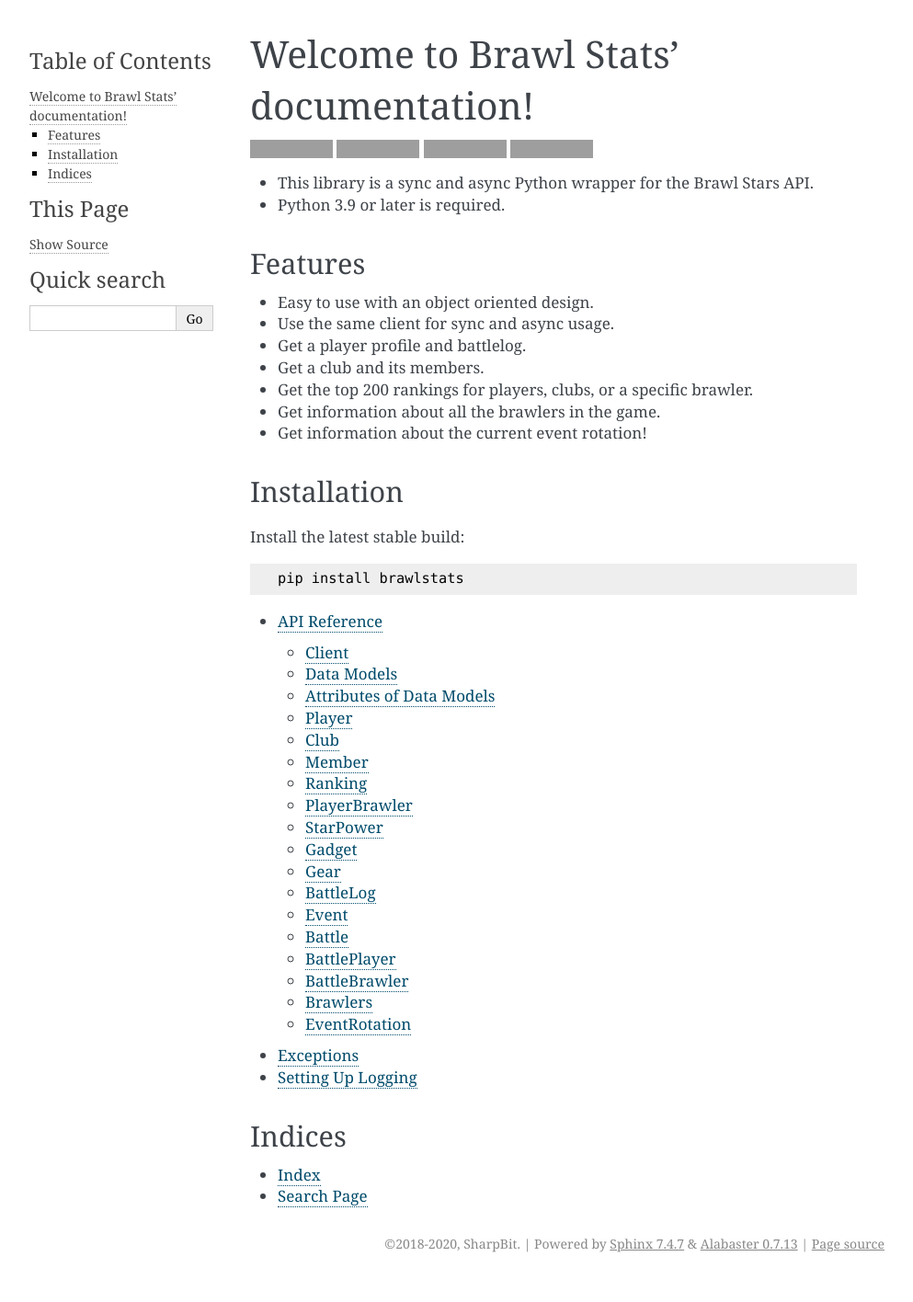
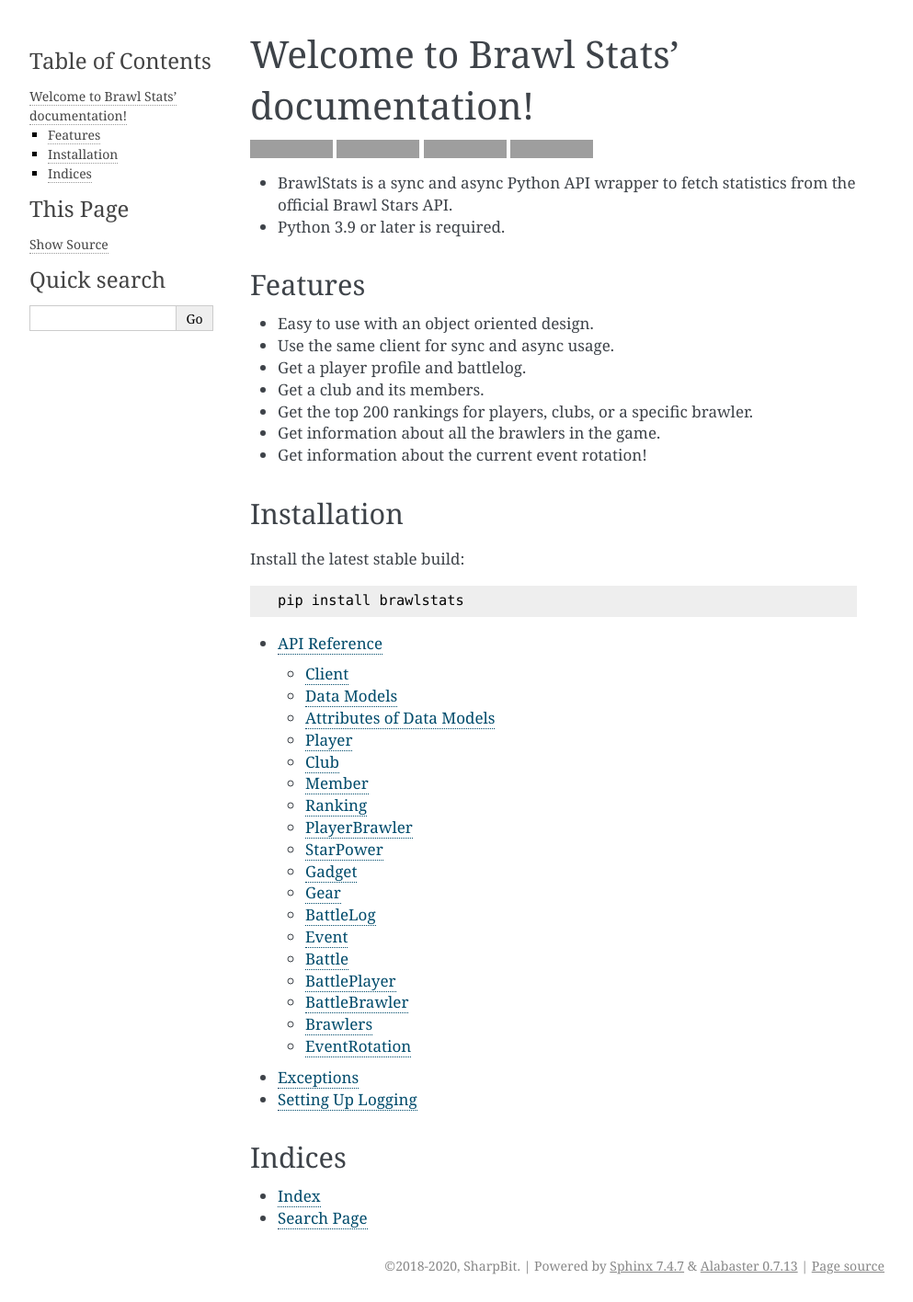
Before and after one commit to SharpBit/brawlstats, a Sphinx documentation site: the page built from docs/index.rst, in a window 1280 px wide. Shown: the whole page at 92% size, without its empty margins (148-1141 px from the left). Built offline with Sphinx 7.4.7, drawn with Linux system fonts in a browser that asks for light colours; before the commit the page ends 1392 px from its top, so only the background shows below that; grey boxes are pictures that could not be loaded.

```diff
--- a/README.rst
+++ b/README.rst
@@ -20,7 +20,7 @@ Brawl Stats
     :target: https://github.com/SharpBit/brawlstats/blob/master/LICENSE
     :alt: MIT License
 
-- This library is a sync and async Python wrapper for the Brawl Stars API.
+- BrawlStats is a sync and async Python API wrapper to fetch statistics from the official Brawl Stars API.
 - Python 3.9 or later is required.
 
 Features
--- a/docs/index.rst
+++ b/docs/index.rst
@@ -17,7 +17,7 @@ Welcome to Brawl Stats' documentation!
     :target: https://github.com/SharpBit/brawlstats/blob/master/LICENSE
     :alt: MIT License
 
-- This library is a sync and async Python wrapper for the Brawl Stars API.
+- BrawlStats is a sync and async Python API wrapper to fetch statistics from the official Brawl Stars API.
 - Python 3.9 or later is required.
 
 Features
```
Also changed, not shown: other parts of README.rst (+0 -1 lines), CHANGELOG.md (+1 -1 lines), setup.py (+6 -2 lines), 2 other files.
